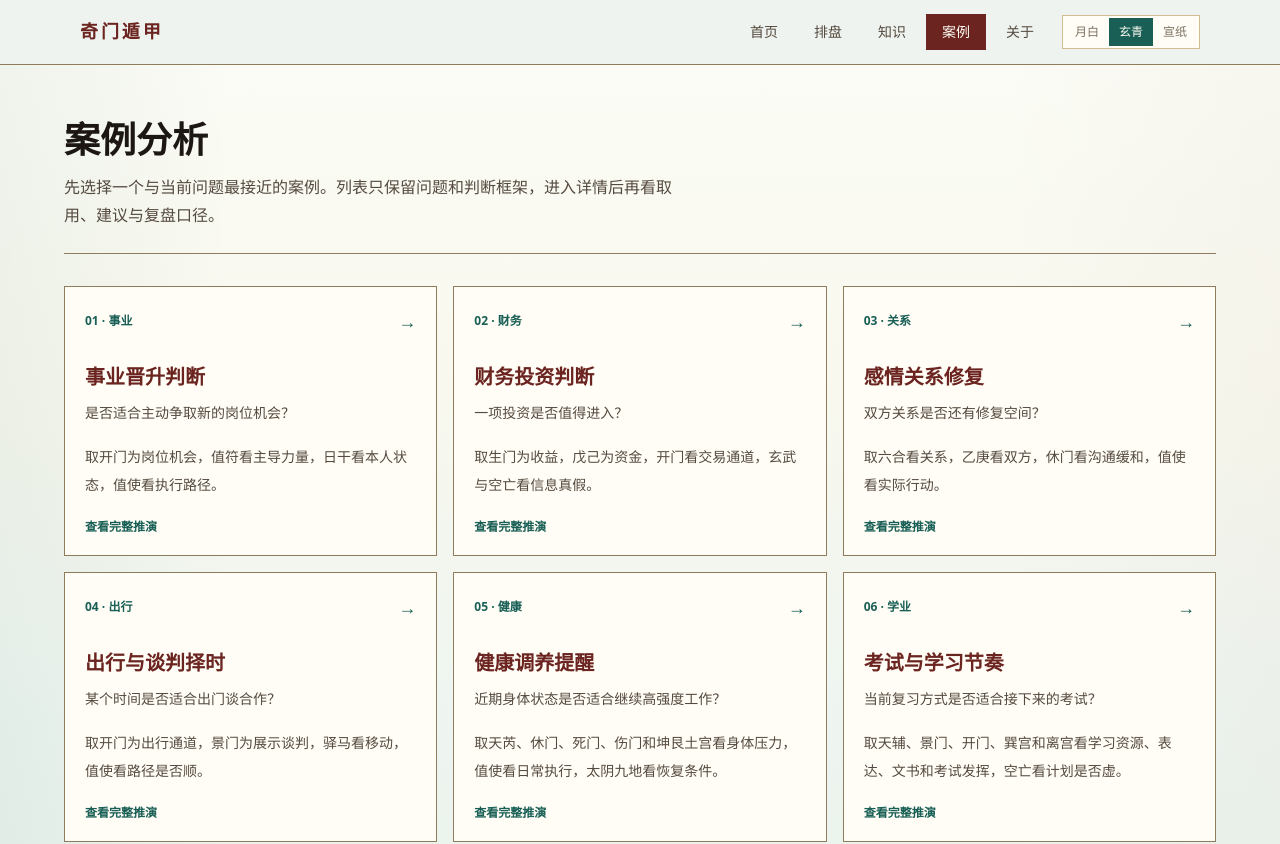
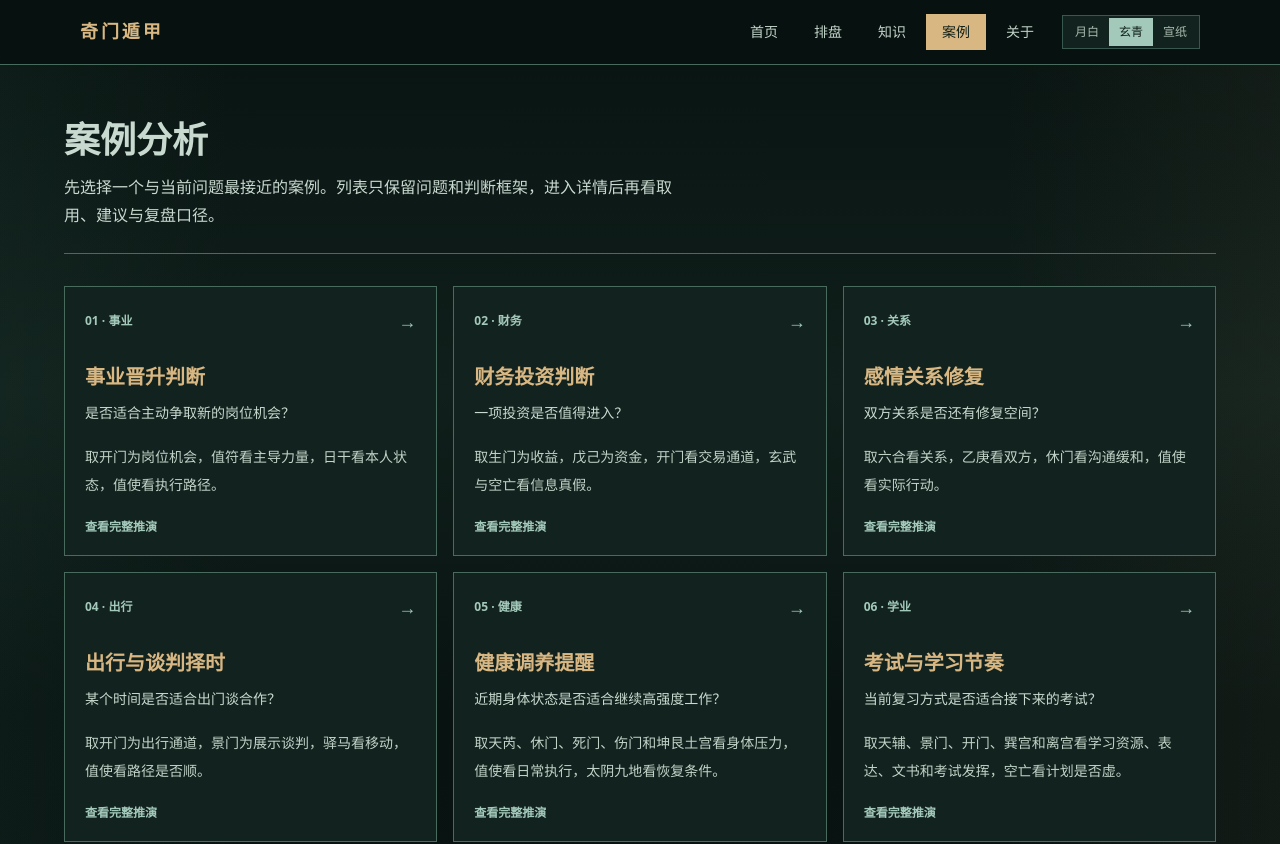
Before and after one commit to able24680000-prog/qimen-dunjia, a React (Vite) app in the folder qimen-website/: page /cases in a window 1280 px wide. Shown: the top 844 px of the page. Built offline with nearby package versions, Linux system fonts and the light colour scheme.

Commit message:
调整玄青皮肤页面对比度

```diff
--- a/qimen-website/src/index.css
+++ b/qimen-website/src/index.css
@@ -415,3 +415,34 @@ p {
     transition-duration: 0.01ms !important;
   }
 }
+
+
+/* 玄青：深墨玉背景与清晰文字，仅影响玄青皮肤 */
+[data-qimen-skin="jade"] {
+ --qm-bg:#081311; --qm-bg-top:#081311; --qm-bg-mid:#101f1b; --qm-bg-bottom:#091512;
+ --qm-bg-soft:#142923; --qm-surface:#12221e; --qm-surface-2:#192c26; --qm-surface-3:#21372f;
+ --qm-border:#496b5e; --qm-border-soft:#38574d;
+ --qm-ink:#eef3e9; --qm-ink-soft:#c1d3c8; --qm-muted:#a9bcb0;
+ --qm-primary:#d8b783; --qm-primary-hover:#efd3a1; --qm-secondary:#a3c9bb;
+ --qm-nav-bg:rgba(8,19,17,.97); --qm-side-wash:rgba(70,121,103,.08); --qm-top-wash:rgba(201,160,106,.05);
+}
+[data-qimen-skin="jade"] [class*="text-[#211b15]"],
+[data-qimen-skin="jade"] [class*="text-[#1c1712]"],
+[data-qimen-skin="jade"] [class*="text-[#2b241d]"],
+[data-qimen-skin="jade"] [class*="text-[#29443e]"],
+[data-qimen-skin="jade"] [class*="text-[#3e3429]"],
+[data-qimen-skin="jade"] [class*="text-[#554a3f]"],
+[data-qimen-skin="jade"] [class*="text-[#5f5144]"],
+[data-qimen-skin="jade"] [class*="text-[#6d6256]"],
+[data-qimen-skin="jade"] [class*="text-[#7f725f]"],
+[data-qimen-skin="jade"] [class*="text-[#8a7c6b]"],
+[data-qimen-skin="jade"] [class*="text-[#988a74]"],
+[data-qimen-skin="jade"] [class*="text-[#7a4a25]"] { color:#c8d9cf; }
+[data-qimen-skin="jade"] .palace-cell .truncate[style] { color:#d9bd89 !important; }
+[data-qimen-skin="jade"] .palace-cell:hover { background:#1a3028; }
+[data-qimen-skin="jade"] [class*="bg-[#edf5ef]"],
+[data-qimen-skin="jade"] [class*="bg-[#fff7ed]"],
+[data-qimen-skin="jade"] [class*="bg-[#f3e3c8]"],
+[data-qimen-skin="jade"] [class*="bg-[#efe8dc]"] { background-color:#29473b; color:#e5eee3; }
+[data-qimen-skin="jade"] nav a[class*="bg-[var(--qm-primary)]"] { color:#102019; }
+[data-qimen-skin="jade"] nav button[class*="bg-[var(--qm-secondary)]"] { color:#102019; }
```
